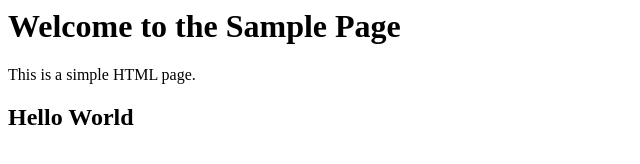
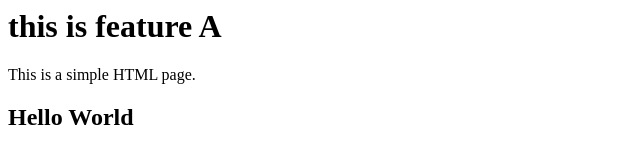
Before and after one commit to Faauziah/git-remote, a plain HTML site: page a.html in a window 1280 px wide. Shown: the whole page, without its empty margins (0-640 px from the left). Drawn offline with Linux system fonts and the light colour scheme.

Commit message:
add a.html

```diff
--- a/hello.html
+++ b/a.html
@@ -1,8 +1,7 @@
 <html>
 <head>
-    <title>Sample Page</title>
     <body>
-    <h1>Welcome to the Sample Page</h1>
+    <h1>this is feature A</h1>
     <p>This is a simple HTML page.</p>
     <h2>Hello World</h2>
     </body>
```
